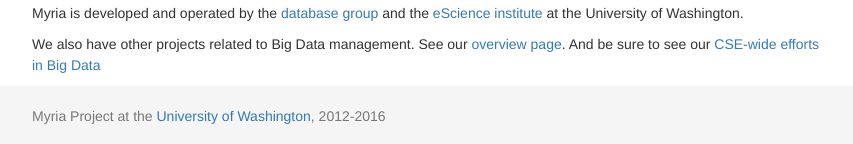
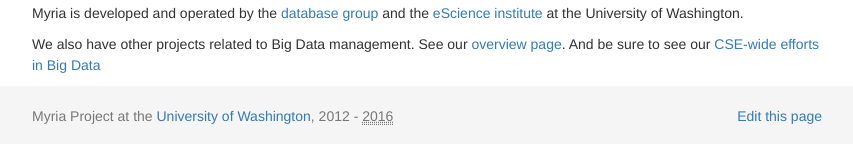
Before and after one commit to uwescience/myria-website, a Jekyll site: the page built from index.markdown, in a window 1280 px wide. Shown: the part 1177-1321 px from the top of the page, without its empty margins (213-1066 px from the left). Built offline with Jekyll 4.4.1, drawn with Linux system fonts in a browser that asks for light colours; nearby versions of some CDN libraries; Markdown is read by kramdown in place of the engine named in the settings.

Commit message:
Automatically get last modification time

```diff
--- a/_layouts/default.html
+++ b/_layouts/default.html
@@ -44,7 +44,10 @@
 
     <div id="footer">
       <div class="container">
-        <p class="text-muted credit">Myria Project at the <a href="http://www.washington.edu/">University of Washington</a>, 2012-2016</p>
+        <p class="text-muted credit">
+          Myria Project at the <a href="http://www.washington.edu/">University of Washington</a>, 2012 - <abbr title="last build date {{site.time | date: '%B %d %Y'}}">{{site.time | date: '%Y'}}</abbr>
+          <a href="https://github.com/uwescience/myria-website/blob/gh-pages/{{page.path}}" class="pull-right">Edit this page</a>
+        </p>
       </div>
     </div>
 
```
